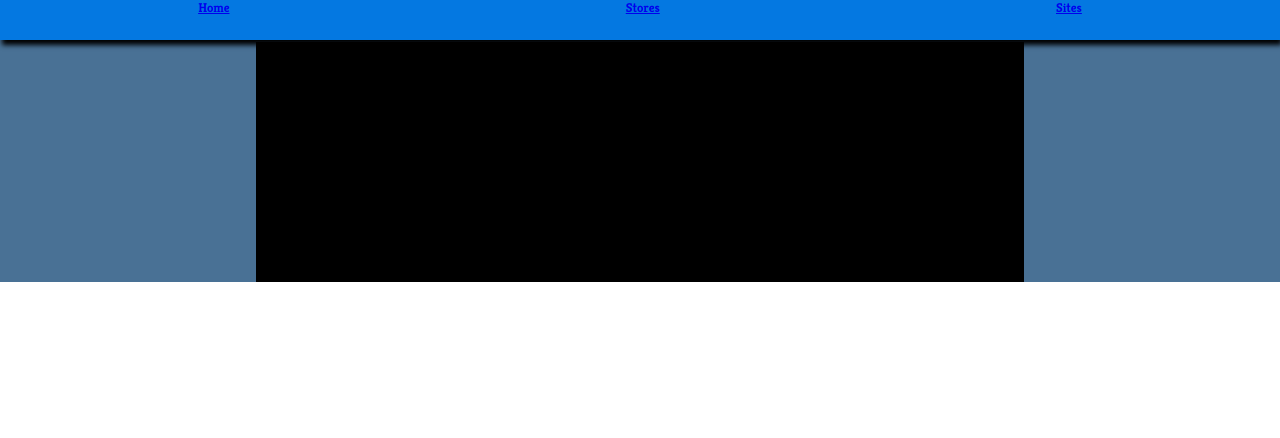
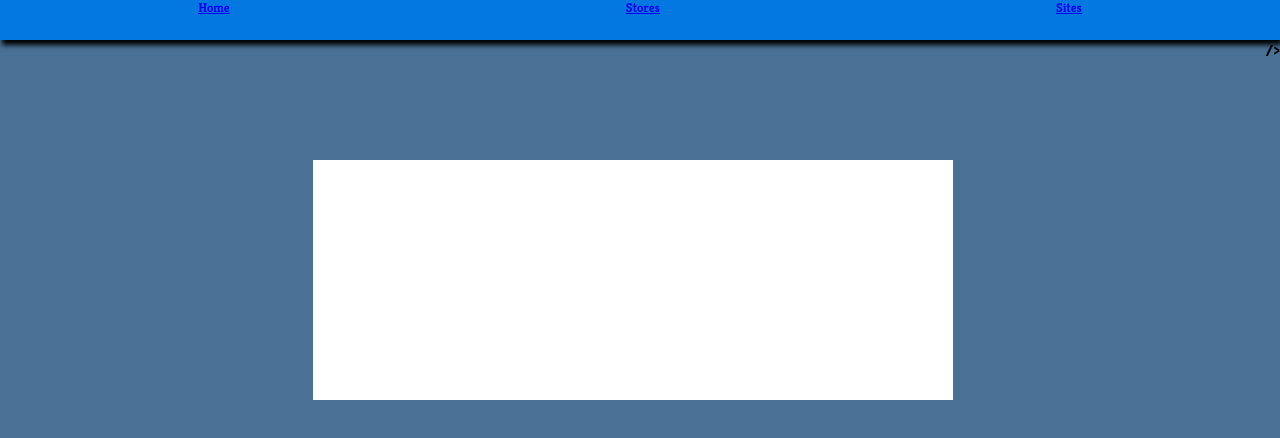
Before and after one commit to josephbkim/unit4project, a React (Create React App) app in the folder demandServer/demandreact/: page /sites/1 in a window 1280 px wide. Shown: the top 438 px of the page. Built offline with nearby package versions, Linux system fonts and the light colour scheme.

Commit message:
working on crud on site model

```diff
--- a/demandServer/demandreact/src/components/Site.js
+++ b/demandServer/demandreact/src/components/Site.js
@@ -2,17 +2,41 @@ import React, { Component } from "react";
 import styled from "styled-components";
 
 class Site extends Component {
+  state = {
+    thisSite: [
+      {
+        site_id: "",
+        name: "",
+        numDeliveries: "",
+        totPurAmnt: "",
+        stateId: ""
+      }
+    ]
+  };
   render() {
-    return <SiteBox />;
+    return (
+      <SitePageDiv>
+        <SiteBox>
+          <h2 />
+        </SiteBox>{" "}
+        />
+      </SitePageDiv>
+    );
   }
 }
 
 export default Site;
 
+const SitePageDiv = styled.div`
+  display: flex;
+  height: 100vh;
+  width: 100vw;
+`;
+
 const SiteBox = styled.div`
   justify-self: center;
   height: 30vh;
-  width: 60vw;
-  background-color: black;
-  margin: 2px;
+  width: 50vw;
+  background-color: white;
+  margin: 15vh auto auto;
 `;
--- a/demandServer/demandreact/src/components/SitesListPage.js
+++ b/demandServer/demandreact/src/components/SitesListPage.js
@@ -3,13 +3,15 @@ import styled from "styled-components";
 import axios from "axios";
 import { Link } from "react-router-dom";
 
+import MapDisplay from "./MapDisplay";
 import Site from "./Site";
 
 class SitesListPage extends Component {
   state = {
     siteList: [
       {
-        name: ""
+        name: "",
+        site_id: ""
       }
     ]
   };
@@ -27,27 +29,24 @@ class SitesListPage extends Component {
 
   render() {
     return (
-      <ConDiv>
-        <h1>All Sites in Georgia</h1>
-        {this.state.siteList.map((site, i) => (
-          <div key={i}>
-            <Link to={`/sites/${site._id}`}>{site.name}</Link>
-          </div>
-        ))}
-      </ConDiv>
+      <SiteDiv>
+        <MainCompBox>
+          <h1>All Sites in Georgia</h1>
+          {this.state.siteList.map((site, i) => (
+            <div key={i}>
+              <Link to={`/sites/${site.site_id}`}>{site.name}</Link>
+            </div>
+          ))}
+        </MainCompBox>
+        <MapBox>
+          <MapDisplay />
+        </MapBox>
+      </SiteDiv>
     );
   }
 }
 
 export default SitesListPage;
-
-const ConDiv = styled.div`
-  display: block;
-  text-align: center;
-  justify-items: center;
-  height: 100vh;
-  margin: auto;
-`;
 
 const SiteDiv = styled.div`
   display: flex;
@@ -57,3 +56,24 @@ const SiteDiv = styled.div`
   height: 100vh;
   width: 100vw;
 `;
+
+const MainCompBox = styled.div`
+  height: 85vh;
+  width: 30vw;
+  margin: 5vh auto auto;
+  box-shadow: 5px 10px 10px black;
+  border: 1px solid white;
+  background-color: whitesmoke;
+  /* padding-left: 1.5vw; */
+  /* text-decoration: underline; */
+  text-align: center;
+`;
+
+const MapBox = styled.div`
+  justify-self: center;
+  height: 85vh;
+  width: 65vw;
+  margin: 5vh auto auto;
+  box-shadow: 5px 10px 10px black;
+  border: 1px solid white;
+`;
```
